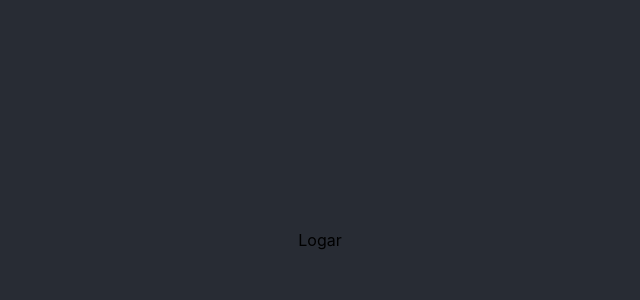
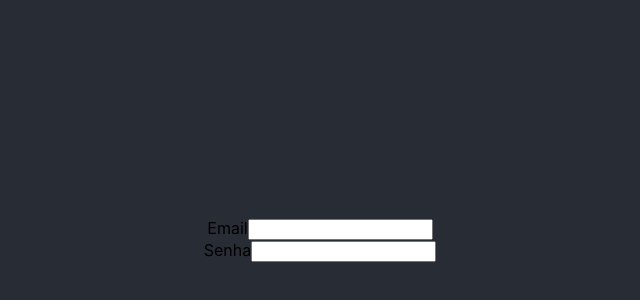
Before and after one commit to EriksJunior/add-promotion, a React (Vite) app: page / in a window 1280 px wide. Shown: the part 160-460 px from the top of the page, without its empty margins (320-960 px from the left). Built offline with nearby package versions, Linux system fonts and the light colour scheme; the HTML template or start-up script is replaced by a standard one.

Commit message:
adjustment: useState login e senha, e chamado o componente de input na page de login

```diff
--- a/src/app/pages/login/Login.tsx
+++ b/src/app/pages/login/Login.tsx
@@ -1,10 +1,17 @@
 import "./login.css"
+import {InputLogin} from './components/inputlogin/InputLogin'
+import { useState } from "react"
+export const Login = () =>{
 
-export const Login = () =>{
+  const [email, setEmail] = useState("")
+  const [senha, setSenha] = useState("")
 
   return(
     <div>
-      <p>Logar</p>
+      <InputLogin onChange={e => setEmail(e)} label="Email" name="login" type="text" value={email}/>
+      {email}
+      <InputLogin onChange={e => setSenha(e)} label="Senha" name="senha" type="password" value={senha}/>
+      {senha}
     </div>
   )
 }
```
